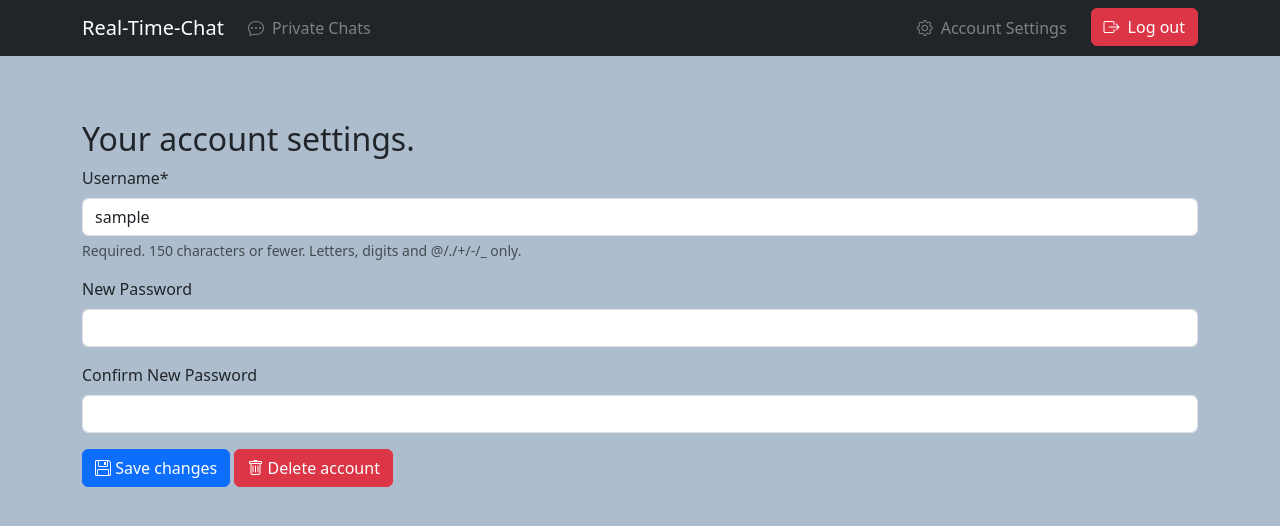
After one commit to KafetzisThomas/Chatterbox, a Django app: page /user/account/ in a window 1280 px wide. The commit adds this page. Shown: the top 526 px of the page. Run offline with Django 5.2, Linux system fonts and the light colour scheme; the visitor is signed in with stand-in values (Sample User, id 1); some libraries are stand-ins or nearby versions.

Commit message:
Add account view

```diff
--- a/rt_chat/templates/rt_chat/base.html
+++ b/rt_chat/templates/rt_chat/base.html
@@ -40,7 +40,7 @@
                 <ul class="navbar-nav ms-auto mb-2 mb-lg-0">
                     {% if user.is_authenticated %}
                         <li class="nav-item">
-                            <a class="nav-link {% if request.path == '/account_settings/' %}active{% endif %}" href="#"><i class="bi bi-gear me-2"></i>Account Settings</a>
+                            <a class="nav-link {% if request.path == '/account/' %}active{% endif %}" href="{% url 'users:account' %}"><i class="bi bi-gear me-2"></i>Account Settings</a>
                         </li>
                         <li class="nav-item">
                             <form action="{% url 'users:logout' %}" method="POST" class="d-inline">
--- /dev/null
+++ b/users/forms.py
@@ -0,0 +1,40 @@
+from django import forms
+from django.core.exceptions import ValidationError
+from django.contrib.auth.models import User
+from django.contrib.auth.password_validation import validate_password
+
+
+class CustomUserChangeForm(forms.ModelForm):
+    password1 = forms.CharField(
+        label="New Password", widget=forms.PasswordInput, required=False
+    )
+    password2 = forms.CharField(
+        label="Confirm New Password", widget=forms.PasswordInput, required=False
+    )
+
+    class Meta:
+        model = User
+        fields = ("username", "password1", "password2")
+
+    def clean(self):
+        cleaned_data = super().clean()
+        password1 = cleaned_data.get("password1")
+        password2 = cleaned_data.get("password2")
+
+        if password1 and password1 != password2:
+            self.add_error("password2", "Passwords do not match.")
+
+        if password1:
+            try:
+                validate_password(password1)
+            except ValidationError as e:
+                self.add_error("password1", e)
+
+    def save(self, commit=True):
+        user = super().save(commit=False)
+        password = self.cleaned_data.get("password1")
+        if password:
+            user.set_password(password)
+        if commit:
+            user.save()
+        return user
--- /dev/null
+++ b/users/templates/users/account.html
@@ -0,0 +1,33 @@
+{% extends "rt_chat/base.html" %}
+{% load crispy_forms_tags %}
+
+{% block content %}
+    <h2>Your account settings.</h2>
+    <form action="{% url 'users:account' %}" method="POST">
+        {% csrf_token %}
+        {{ form|crispy }}
+        <button name="submit" class="btn btn-primary"><i class="bi bi-floppy"></i> Save changes</button>
+        <a class="btn btn-danger" data-bs-toggle="modal" data-bs-target="#delete_account_modal" role="button"><i class="bi bi-trash"></i> Delete account</a>
+        <input type="hidden" name="next" value="{% url 'rt_chat:chat_list' %}" />
+    </form>
+
+    <!-- Delete account modal start -->
+    <div class="modal fade" id="delete_account_modal" tabindex="-1" aria-labelledby="delete_account_modal_label" aria-hidden="true">
+        <div class="modal-dialog modal-dialog-centered">
+            <div class="modal-content">
+                <div class="modal-header">
+                    <h1 class="modal-title fs-5" id="delete_account_modal_label">DELETE ACCOUNT</h1>
+                    <button type="button" class="btn-close" data-bs-dismiss="modal" aria-label="Close"></button>
+                </div>
+                <div class="modal-body">
+                    Procceed below to delete your account and all associated data. Deleting your account is permanent. It cannot be undone.
+                </div>
+                <div class="modal-footer">
+                    <a class="btn btn-danger" href="{% url 'users:delete_account' %}" role="button">Delete account</a>
+                    <button type="button" class="btn btn-secondary" data-bs-dismiss="modal">Close</button>
+                </div>
+            </div>
+        </div>
+    </div>
+    <!-- Delete account modal end -->
+{% endblock content %}
--- a/users/urls.py
+++ b/users/urls.py
@@ -14,6 +14,10 @@ urlpatterns = [
     ),
     # Registration page
     path("register/", views.register, name="register"),
+    # Account page
+    path("account/", views.account, name="account"),
+    # Delete account page
+    path("account/delete_account/", views.delete_account, name="delete_account"),
     # Logout page
     path("logout/", LogoutView.as_view(), name="logout"),
 ]
--- a/users/views.py
+++ b/users/views.py
@@ -1,5 +1,9 @@
 from django.shortcuts import render, redirect
+from django.contrib.auth import update_session_auth_hash
+from django.contrib.auth.decorators import login_required
 from django.contrib.auth.forms import UserCreationForm
+from .forms import CustomUserChangeForm
+from django.contrib.auth.models import User
 
 
 def register(request):
@@ -16,3 +20,27 @@ def register(request):
 
     context = {"form": form}
     return render(request, "registration/register.html", context)
+
+
+@login_required
+def account(request):
+    if request.method == "POST":
+        form = CustomUserChangeForm(instance=request.user, data=request.POST)
+        if form.is_valid():
+            form.save()
+            update_session_auth_hash(
+                request, request.user
+            )  # Important for keeping the user logged in
+            return redirect("rt_chat:chat_list")
+    else:
+        form = CustomUserChangeForm(instance=request.user)
+
+    context = {"form": form}
+    return render(request, "users/account.html", context)
+
+
+@login_required
+def delete_account(request):
+    user = User.objects.get(id=request.user.id)
+    user.delete()
+    return redirect("users:register")
```
